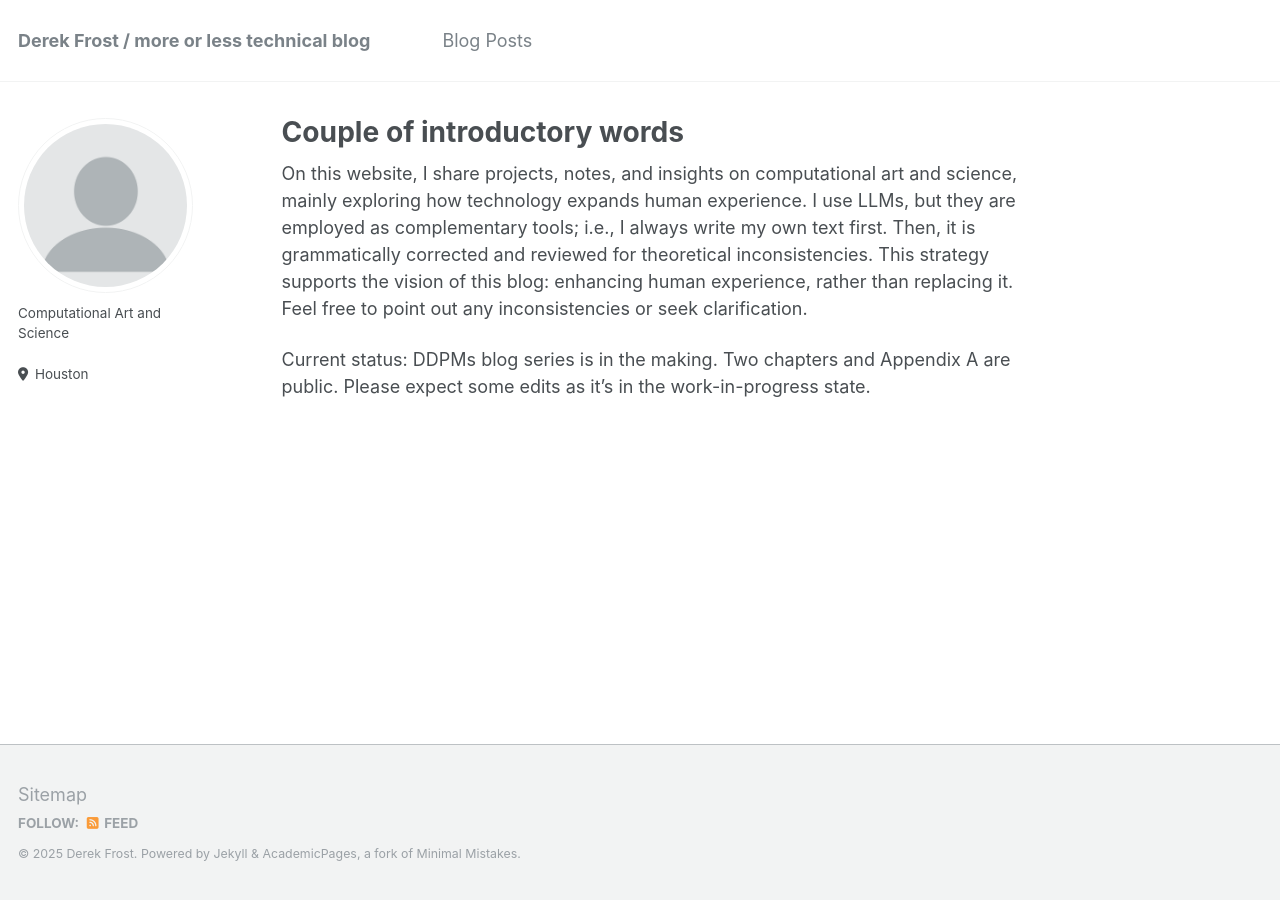
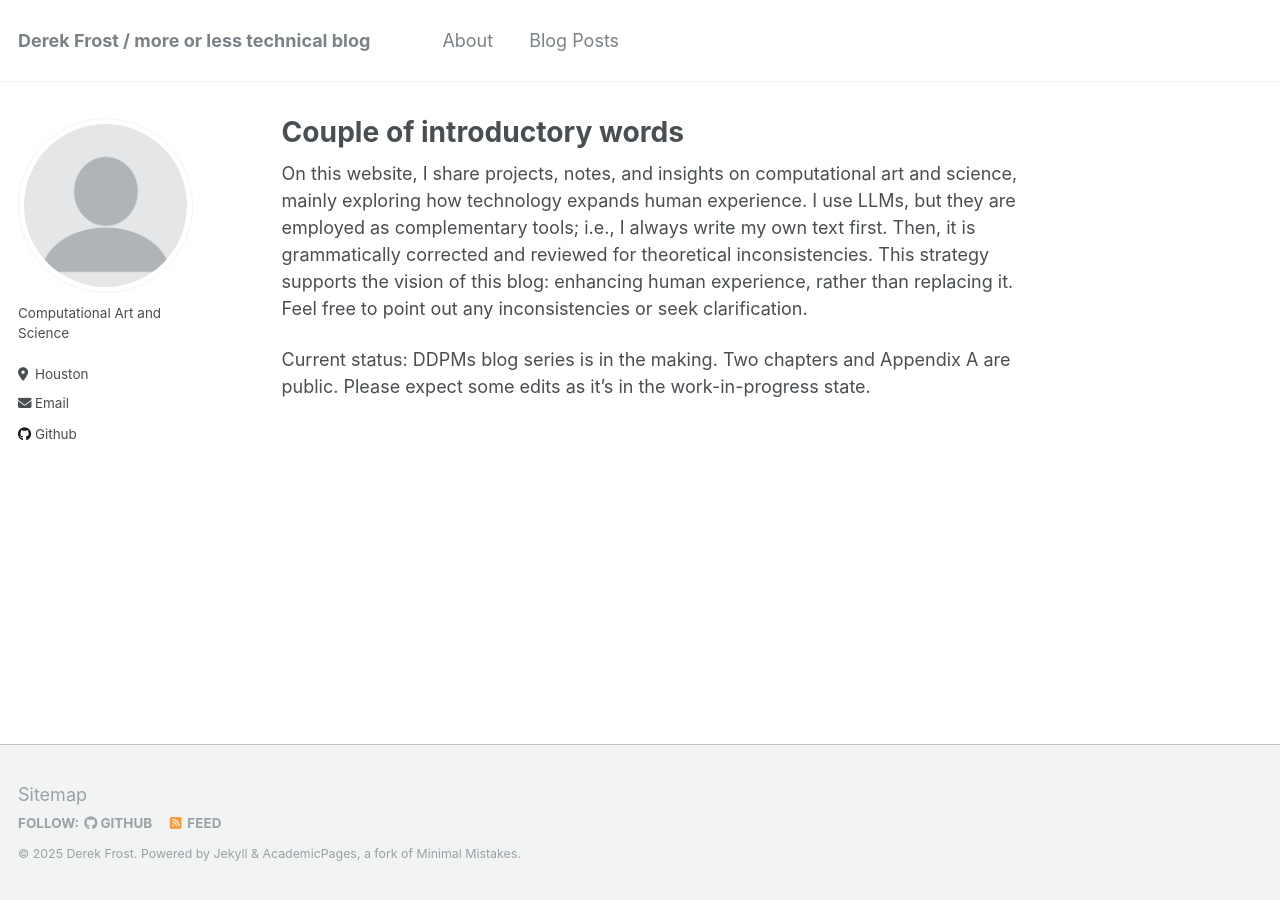
Before and after one commit to derfrost1861/derfrost1861.github.io, a Jekyll site: the page built from _pages/about.md, in a window 1280 px wide. Built offline with Jekyll 4.4.1, drawn with Linux system fonts in a browser that asks for light colours.

Commit message:
df add a tab; add github accts

```diff
--- a/_config.yml
+++ b/_config.yml
@@ -12,7 +12,7 @@ title                    : "Derek Frost / more or less technical blog"
 title_separator          : "-"
 name                     : &name "Derek Frost"
 #description              : &description "Computational Art and Science enthusiast working in energy"
-url                      : "https://derfrost1861.github.io" # the base hostname & protocol for your site e.g. "https://mmistakes.github.io"
+url                      : https://derfrost1861.github.io # the base hostname & protocol for your site e.g. "https://mmistakes.github.io"
 baseurl                  : "" # the subpath of your site, e.g. "/blog"
 repository               : "derfrost1861/derfrost1861.github.io"
 
@@ -28,7 +28,7 @@ author:
   location         : "Houston"
   #employer         : "Red Brick University"
   #uri              : # URL
-  #email            : "none@example.org"
+  email            : "derfrost1861@gmail.com"
 
   # Academic websites
   #arxiv            : # URL - Update with the correct link to your profile
@@ -42,7 +42,7 @@ author:
   bitbucket        : # Username - Update with your username on the site
   codepen          : # Username
   dribbble         : # Username
-  github           : #"academicpages"
+  github           : derfrost1861
   kaggle           : # Username
   stackoverflow    : # User number or user number and name (i.e., use "1" or "1/jeff-atwood")
 
--- a/_data/navigation.yml
+++ b/_data/navigation.yml
@@ -12,6 +12,9 @@ main:
   #- title: "Portfolio"
   #  url: /portfolio/
 
+  - title: "About"
+    url: /about/
+
   - title: "Blog Posts"
     url: /year-archive/
 
```
